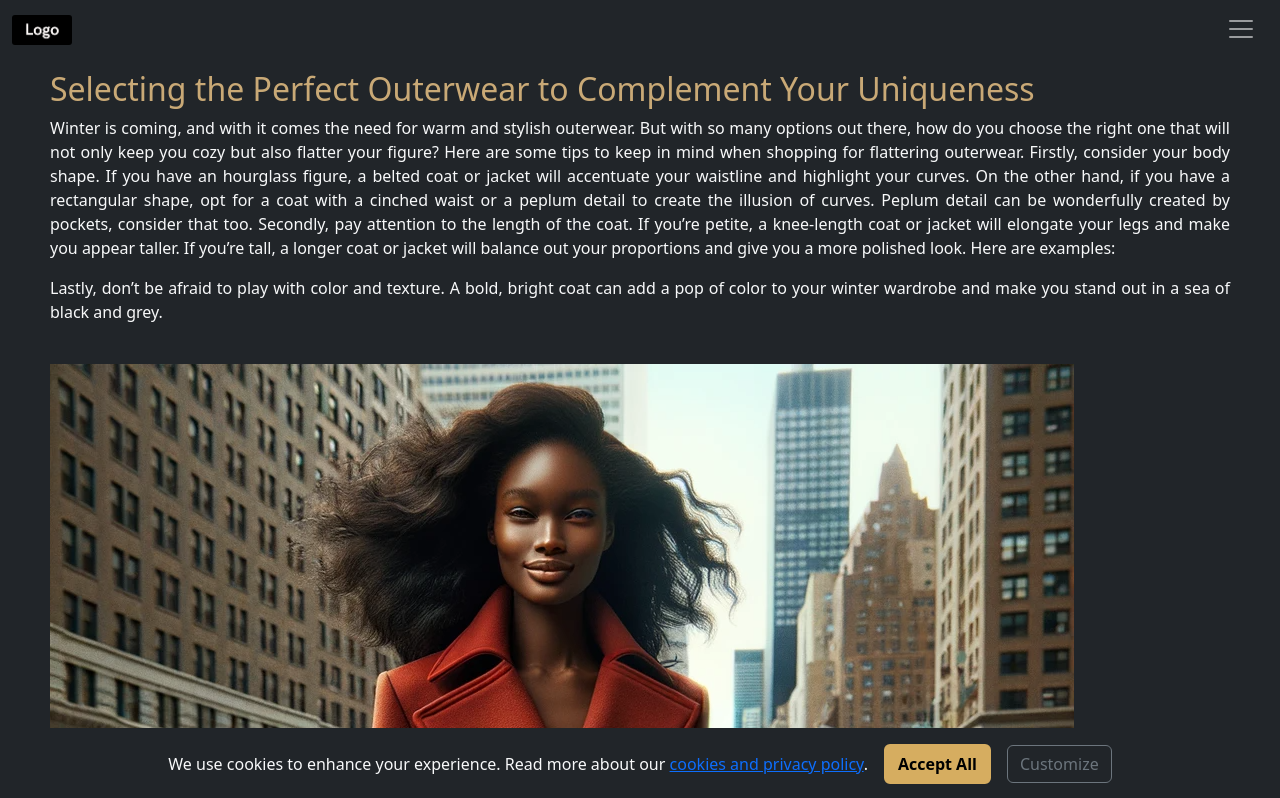
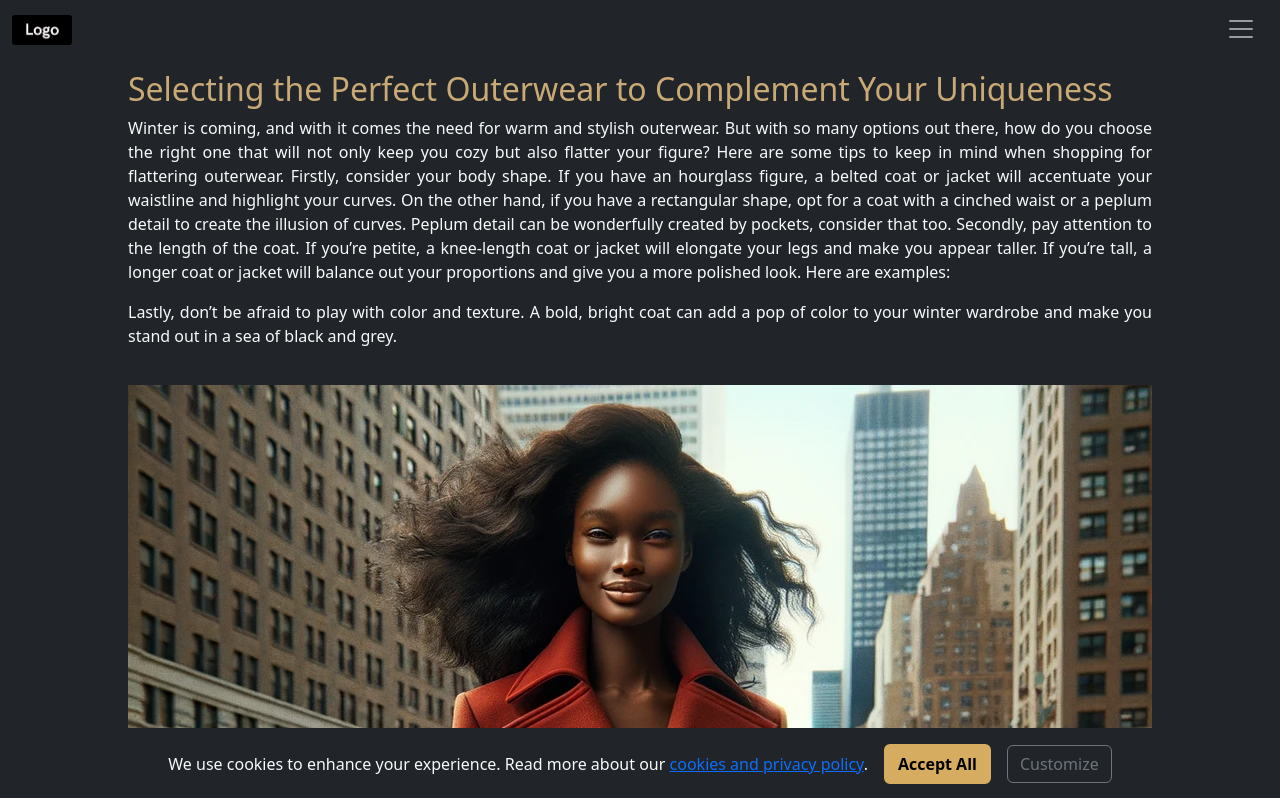
Before and after one commit to Matra888/Fashion_Web, a React (Vite) app in the folder fashion-web-react/: page /blog in a window 1280 px wide. Shown: the top 798 px of the page. Built offline with nearby package versions, Linux system fonts and the light colour scheme.

Commit message:
Max width for blog entries.

```diff
--- a/fashion-web-react/src/pages/Blog/Blog.scss
+++ b/fashion-web-react/src/pages/Blog/Blog.scss
@@ -3,12 +3,14 @@
   display: flex;
   flex-direction: column;
   flex-wrap: wrap;
+  align-items: center;
 
   padding: 70px 50px;
 }
 
 .blog-post {
   width: 100%;
+  max-width: 1024px;
 }
 
 .blog-post>h2,
```
